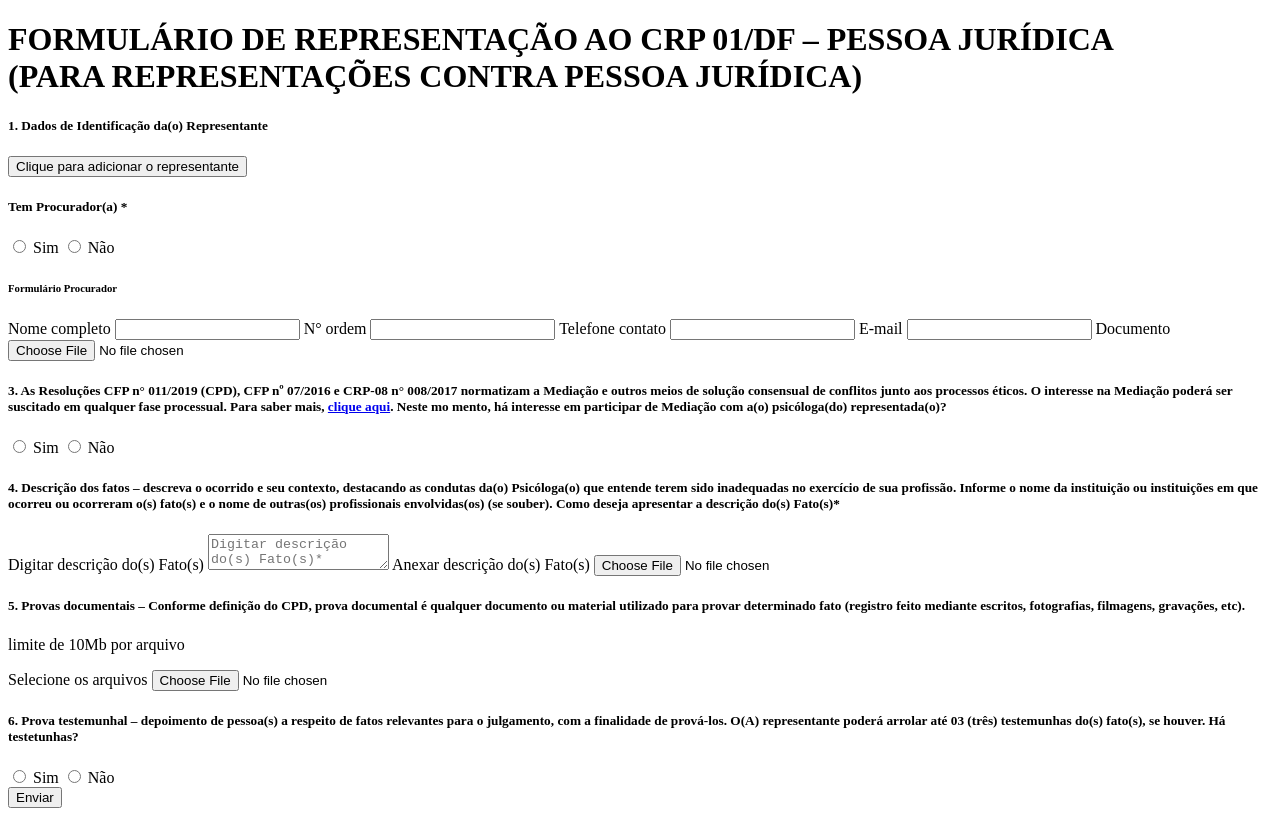
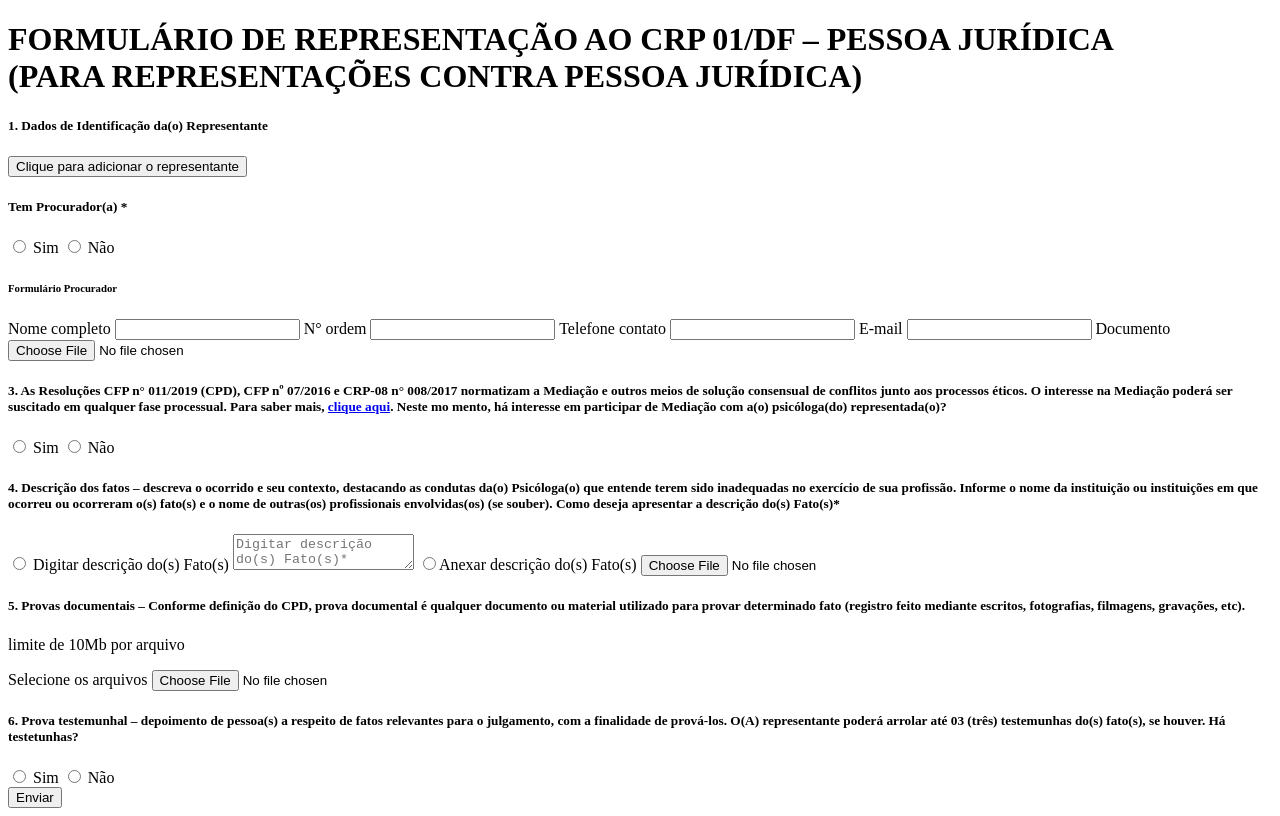
Before and after one commit to herculesnatan/Formulario-CRP, a plain HTML site: page index.html in a window 1280 px wide. Drawn offline with Linux system fonts and the light colour scheme.

Commit message:
Parte do HTML quase pronto

```diff
--- a/index.html
+++ b/index.html
@@ -85,7 +85,7 @@
 
         </form>
     </div>
-    <div>
+    <div class="mediacao">
         <h5>
             3. As Resoluções CFP n° 011/2019 (CPD), CFP nº 07/2016 e CRP-08 n° 008/2017 normatizam a Mediação e outros meios de solução consensual de conflitos junto aos processos éticos.
              O interesse na Mediação poderá ser suscitado em qualquer fase processual. Para saber mais, <a href="https://www.crp-01.org.br/">clique aqui</a>.
@@ -104,9 +104,16 @@ Neste mo    mento, há interesse em participar de Mediação com a(o) psicóloga
             4. Descrição dos fatos – descreva o ocorrido e seu contexto, destacando as condutas da(o) Psicóloga(o) que entende terem sido inadequadas no exercício de sua profissão. Informe o nome da instituição ou instituições em que ocorreu ou ocorreram o(s) fato(s) e o nome de outras(os) profissionais envolvidas(os) (se souber).
 Como deseja apresentar a descrição do(s) Fato(s)*
         </h5>
-        <label for="documento__texto">Digitar descrição do(s) Fato(s)</label>
+        <label for="documento__texto" id="descricao__denuncia">
+            <input type="radio" value="sim__texto">
+            Digitar descrição do(s) Fato(s)
+        </label>
         <textarea placeholder="Digitar descrição do(s) Fato(s)*"></textarea>
-        <label for="documento__anexo">Anexar descrição do(s) Fato(s)</label>
+
+
+        <label for="documento__anexo" id="anexos__denuncia">
+            <input type="radio" value="sim__anexo">Anexar descrição do(s) Fato(s)
+        </label>
         <input type="file" required accept="image/*, application/pdf" id="documento__anexo">
     </div>
 
```
